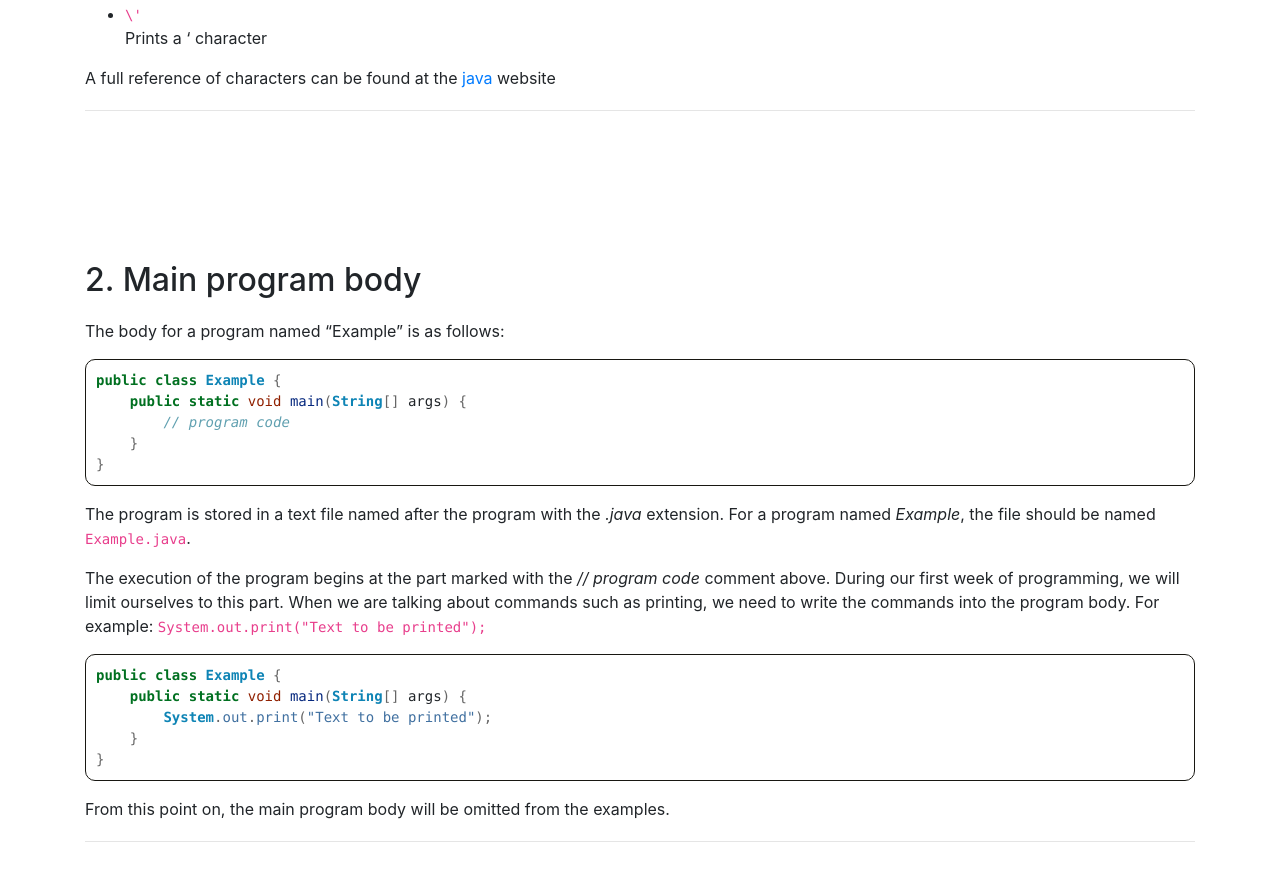
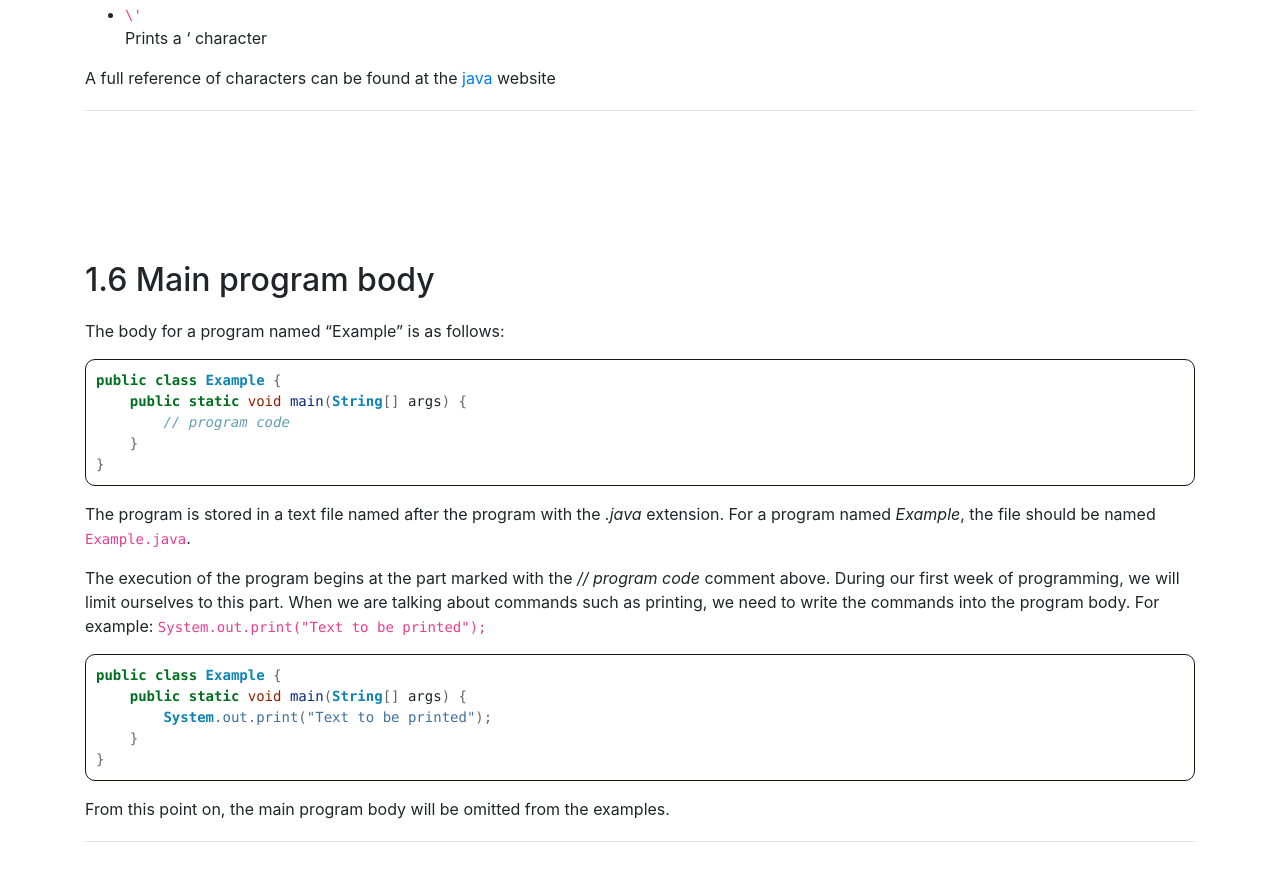
Before and after one commit to hhs-2018-se-dt-s2-apip/lesmateriaal, a Jekyll site: the page built from week1updated.md, in a window 1280 px wide and 900 px high, scrolled down 3219 px. Shown: the top 881 px of the window. Built offline with Jekyll 4.4.1, drawn with Linux system fonts in a browser that asks for light colours; formulas are drawn with MathJax 3; comment, search, counter and statistics services are not loaded.

Commit message:
Added comment

```diff
--- a/_includes/week01/02-Main-Program-Body.md
+++ b/_includes/week01/02-Main-Program-Body.md
@@ -1,4 +1,5 @@
-## 2. Main program body
+[//]: # (Original value was 2.)
+## 1.6 Main program body
 
 The body for a program named "Example" is as follows:
 
```
